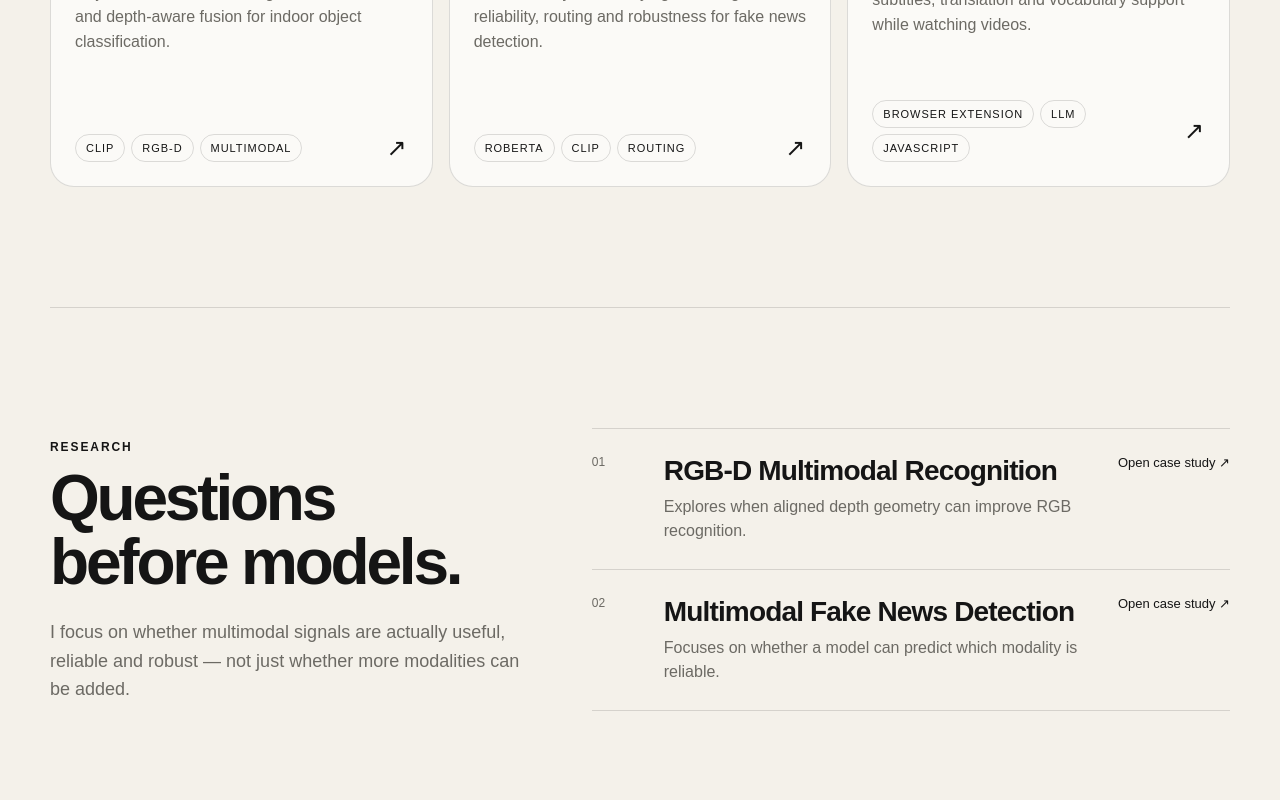
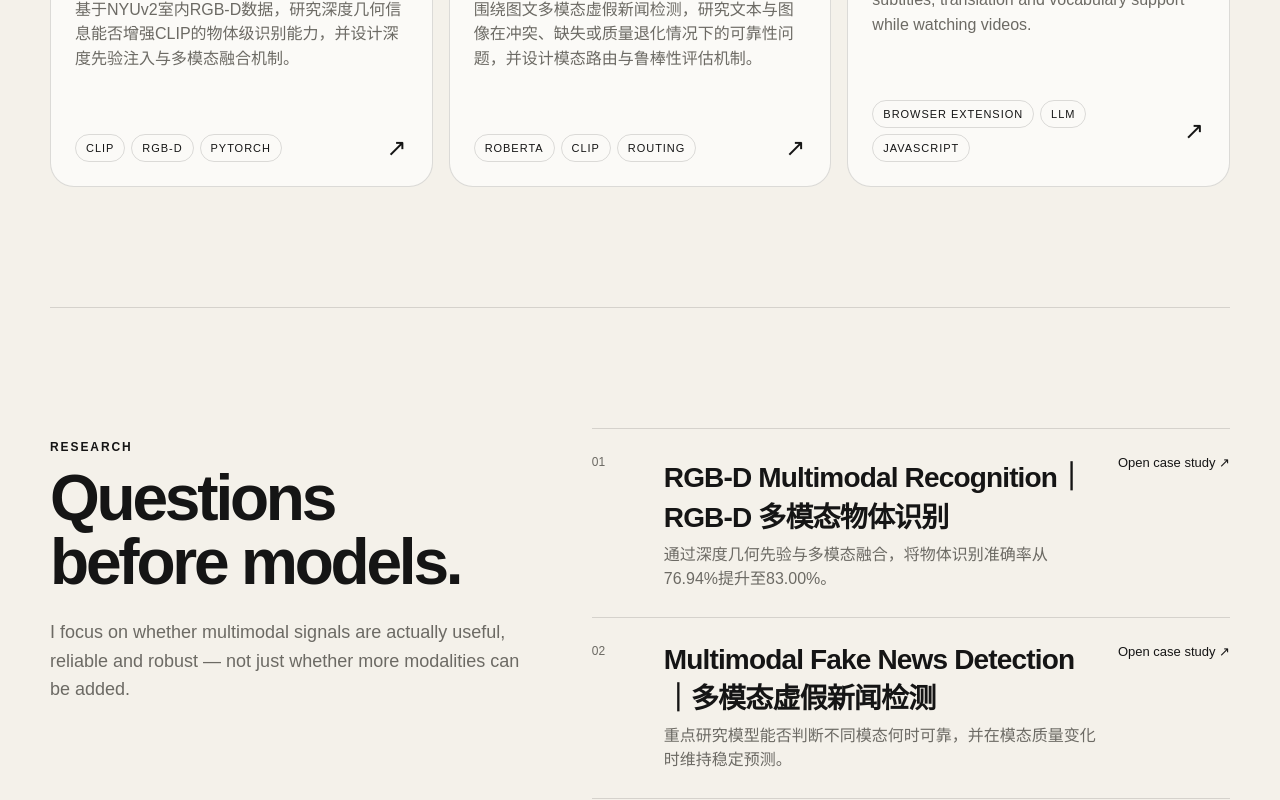
Before and after one commit to TANG-2003/personal-portfolio, a Next.js app: page / in a window 1280 px wide. Shown: the part 1520-2320 px from the top of the page. Built offline with nearby package versions, Linux system fonts and the light colour scheme.

Commit message:
Update projects.ts

```diff
--- a/data/projects.ts
+++ b/data/projects.ts
@@ -16,30 +16,30 @@ export type Project = {
 export const projects: Project[] = [
   {
     slug: "rgbd-multimodal-recognition",
-    title: "RGB-D Multimodal Recognition",
+    title: "RGB-D Multimodal Recognition｜RGB-D 多模态物体识别",
     eyebrow: "Multimodal AI · Computer Vision",
-    summary: "Object-centric RGB-D recognition with CLIP and depth-aware fusion for indoor object classification.",
+    summary: "基于NYUv2室内RGB-D数据，研究深度几何信息能否增强CLIP的物体级识别能力，并设计深度先验注入与多模态融合机制。",
     type: "Research",
     year: "2026",
-    tags: ["CLIP", "RGB-D", "Multimodal", "PyTorch"],
-    highlight: "Explores when aligned depth geometry can improve RGB recognition.",
-    problem: "RGB appearance alone can be ambiguous for indoor objects with similar textures or viewpoints.",
-    solution: "Build an object-centric RGB-D pipeline and evaluate depth-aware fusion and gating strategies on indoor recognition benchmarks.",
-    contributions: ["Object-centric data protocol", "Depth feature design", "Multimodal gating", "Multi-seed evaluation"],
+    tags: ["CLIP", "RGB-D", "PyTorch", "Multimodal Learning"],
+    highlight: "通过深度几何先验与多模态融合，将物体识别准确率从76.94%提升至83.00%。",
+    problem: "在室内物体识别中，仅依赖RGB外观容易受到纹理相似、视角变化和遮挡等因素影响。我的核心问题是：与物体mask对齐的深度几何信息，是否能够真正补充CLIP的视觉表征，而不是简单增加一个模态。",
+    solution: "基于NYUv2构建object-centric RGB-D数据协议，提取与目标物体对齐的深度几何特征，并围绕深度先验注入、Prompt优化和CLIP内部特征融合设计多组实验，通过消融实验和多随机种子评估验证改进来源。",
+    contributions: [ "Object-centric RGB-D 数据协议", "深度几何特征设计", "多模态融合与门控机制", "多随机种子与消融实验"],
     status: "Featured"
   },
   {
     slug: "multimodal-fake-news",
-    title: "Multimodal Fake News Detection",
+    title: "Multimodal Fake News Detection｜多模态虚假新闻检测",
     eyebrow: "Multimodal Learning · Reliability",
-    summary: "A research system studying text-image reliability, routing and robustness for fake news detection.",
+    summary: "围绕图文多模态虚假新闻检测，研究文本与图像在冲突、缺失或质量退化情况下的可靠性问题，并设计模态路由与鲁棒性评估机制。",
     type: "Research",
     year: "2026",
     tags: ["RoBERTa", "CLIP", "Routing", "Robustness"],
-    highlight: "Focuses on whether a model can predict which modality is reliable.",
-    problem: "Text and image evidence may conflict, degrade independently, or become misleading under distribution shifts.",
-    solution: "Study modality-aware routing, corruption protocols and reliability prediction across multimodal fake-news settings.",
-    contributions: ["Reliability routing", "Corruption protocols", "Cross-event evaluation", "Selective prediction"],
+    highlight: "重点研究模型能否判断不同模态何时可靠，并在模态质量变化时维持稳定预测。",
+    problem: "多模态虚假新闻检测并不只是把文本和图像简单融合。当文本与图像信息冲突、某一模态质量下降或跨事件分布发生变化时，融合模型可能受到不可靠模态干扰，导致预测性能下降。",
+    solution: "以图文多模态虚假新闻检测为任务基础，分别构建文本与图像退化协议，并研究基于语义信息和模态效用的路由机制；同时通过多随机种子、跨事件划分和选择性预测评估模型的可靠性与鲁棒性。",
+    contributions: ["模态可靠性与路由机制", "文本 / 图像独立退化协议", "跨事件与多随机种子评估", "选择性预测与鲁棒性分析"],
     status: "Featured"
   },
   {
```
